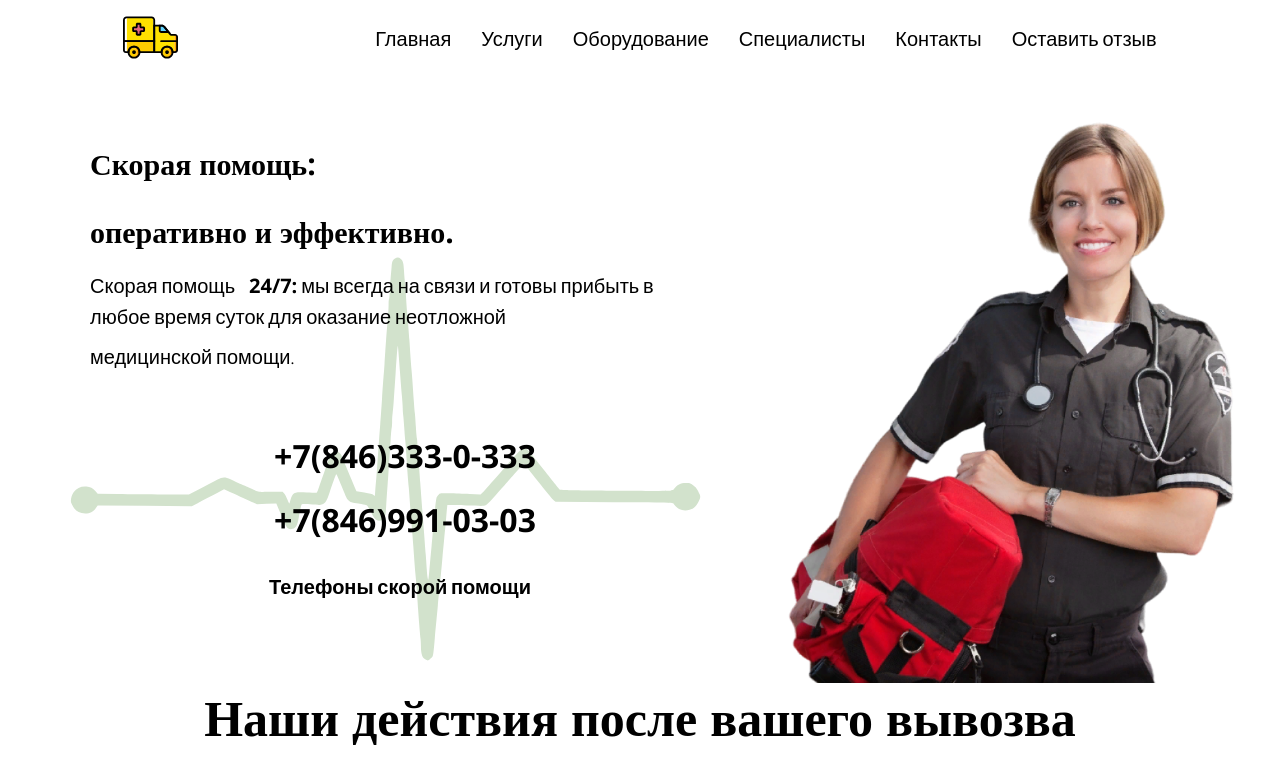
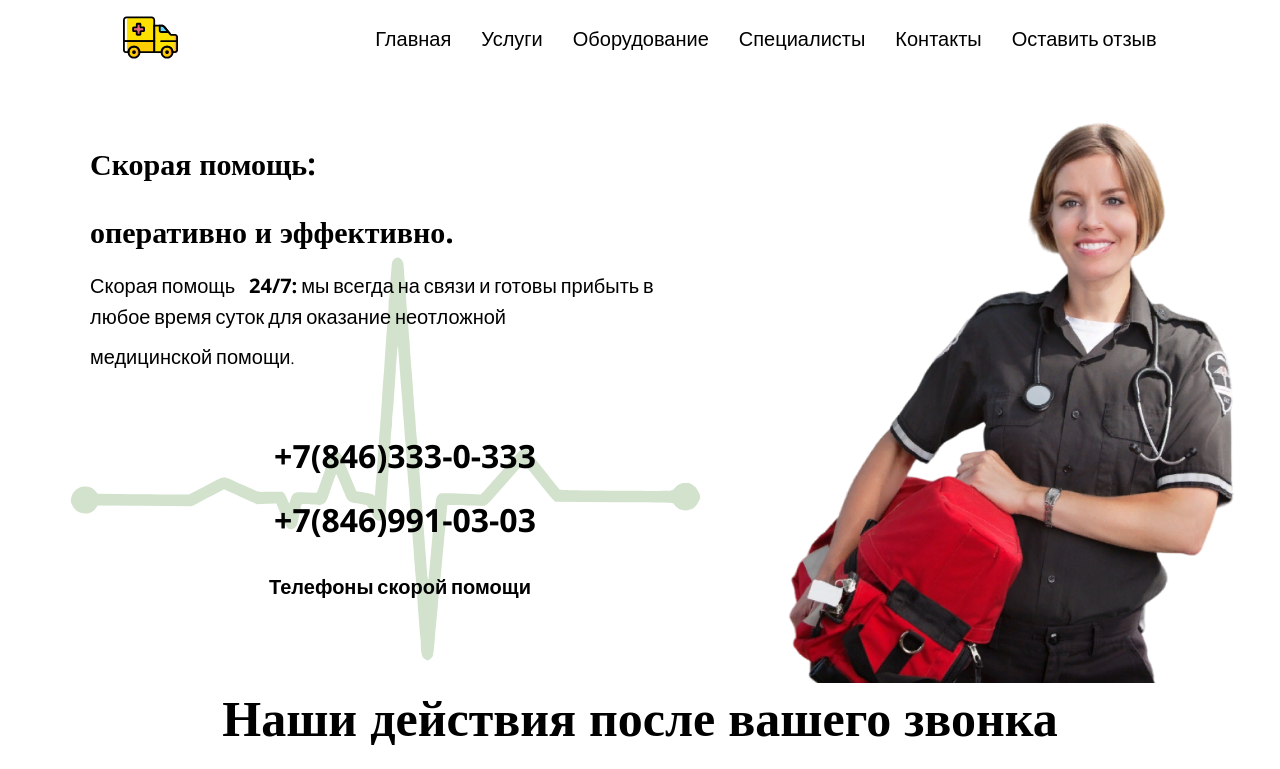
Before and after one commit to Pavl0ffN94/ambulance-website, a React (Create React App) app: page / in a window 1280 px wide. Shown: the top 769 px of the page. Built offline with nearby package versions, Linux system fonts and the light colour scheme.

Commit message:
fix header

```diff
--- a/src/modules/actions-list/ActionsList.js
+++ b/src/modules/actions-list/ActionsList.js
@@ -6,7 +6,7 @@ import {action} from './../helpers/action/actionList.js';
 const ActionList = () => {
   return (
     <div className='service'>
-      <h2 className='service_text'> Наши действия после вашего вывозва </h2>
+      <h2 className='service_text'> Наши действия после вашего звонка </h2>
       <div className='service_content'>
         {action.map((action, index) => {
           return (
```
